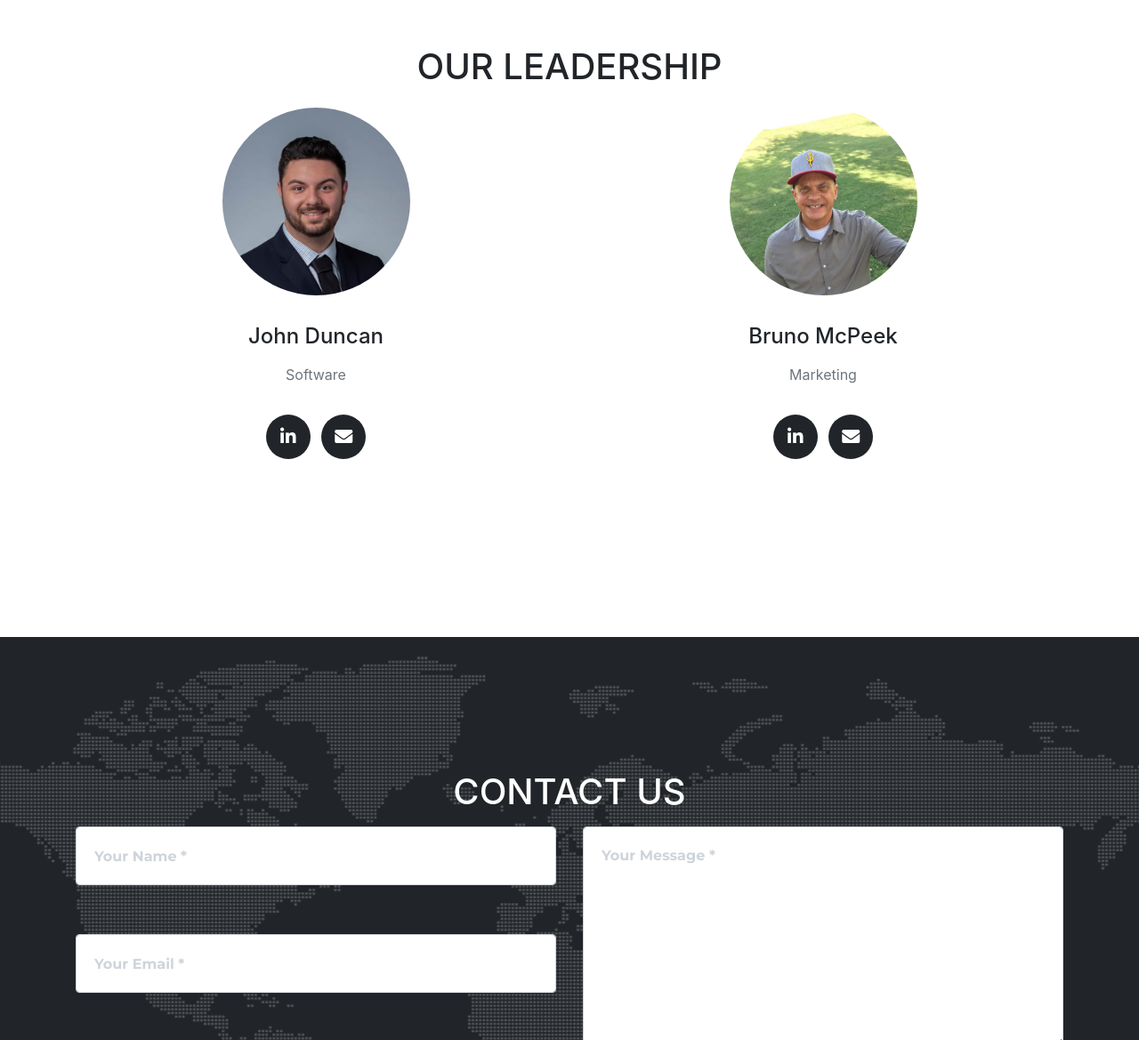
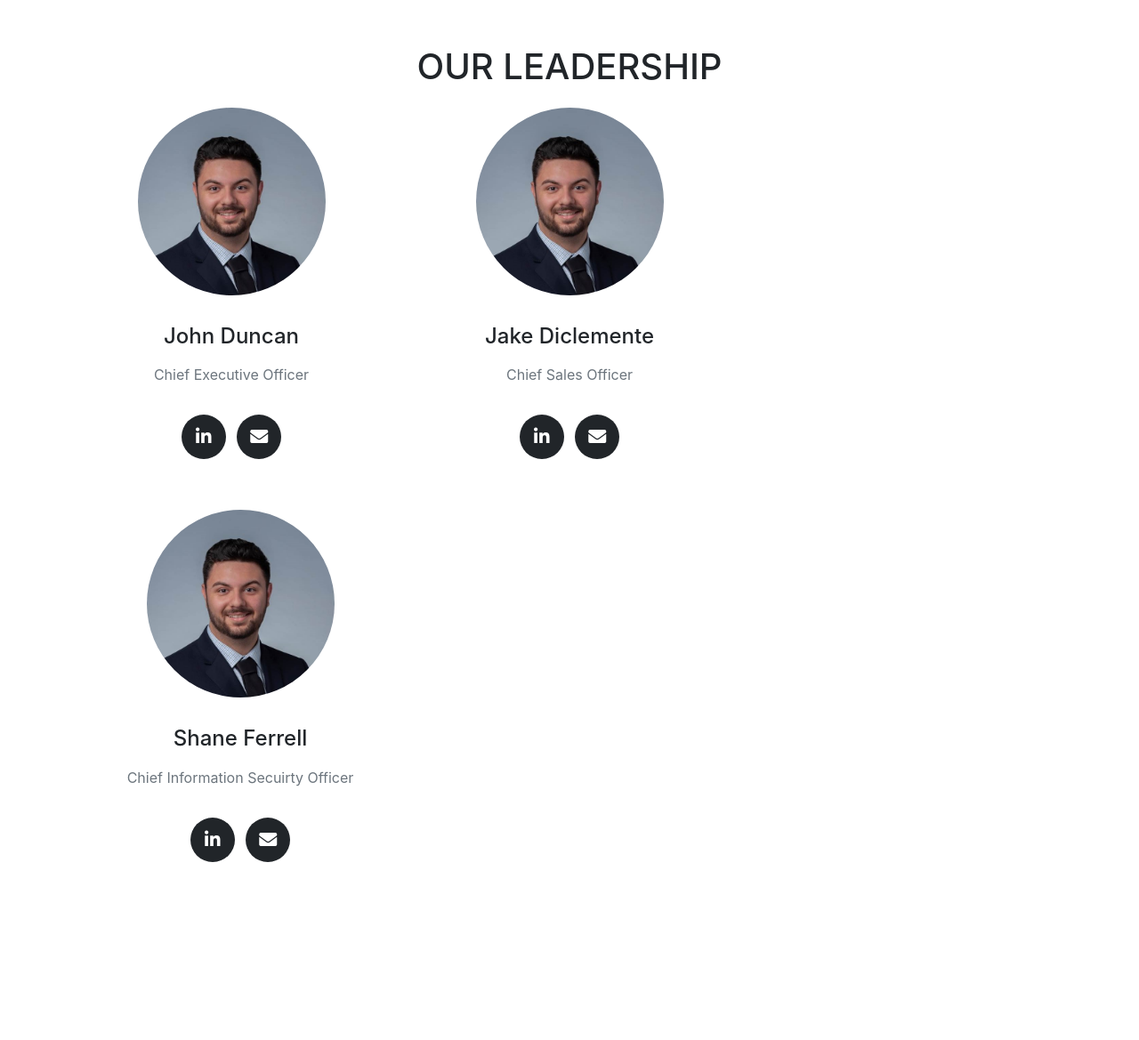
Before and after one commit to Lidzfreak3000/www-chiz, a website with bundled scripts: page startbootstrap-agency-gh-pages/index.html in a window 1280 px wide. Shown: the part 6552-7721 px from the top of the page at 89% size. Built offline with nearby package versions, Linux system fonts and the light colour scheme; a web font is replaced by a local one.

Commit message:
Updated team profiles

```diff
--- a/startbootstrap-agency-gh-pages/index.html
+++ b/startbootstrap-agency-gh-pages/index.html
@@ -227,11 +227,11 @@
         </div>
       </div>
       <div class="row">
-        <div class="col-sm-6">
+        <div class="col-sm-4">
           <div class="team-member">
-            <img class="mx-auto rounded-circle" src="img/team/image001.jpg" alt="">
+            <img class="mx-auto rounded-circle" src="img/team/john.jpg" alt="">
             <h4>John Duncan</h4>
-            <p class="text-muted">Software</p>
+            <p class="text-muted">Chief Executive Officer</p>
             <ul class="list-inline social-buttons">
               <li class="list-inline-item">
                 <a href="https://www.linkedin.com/in/john-duncan-6092b6137" target="_blank">
@@ -246,24 +246,44 @@
             </ul>
           </div>
         </div>
-        <div class="col-sm-6">
+        <diChv class="col-sm-4">
           <div class="team-member">
-            <img class="mx-auto rounded-circle" src="img/team/bruno.jpg" alt="">
-            <h4>Bruno McPeek</h4>
-            <p class="text-muted">Marketing</p>
+            <img class="mx-auto rounded-circle" src="img/team/john.jpg" alt="">
+            <h4>Jake Diclemente</h4>
+            <p class="text-muted">Chief Sales Officer</p>
             <ul class="list-inline social-buttons">
               <li class="list-inline-item">
-                <a href="https://www.linkedin.com/in/brunomcpeek/" target="_blank">
+                <a href="" target="_blank">
                   <i class="fab fa-linkedin-in"></i>
                 </a>
               </li>
               <li class="list-inline-item">
-                <a href="mailto: bmcpeek@scorpioneng.dev">
+                <a href="mailto: jdiclemente@scorpioneng.dev">
                   <i class="fas fa-envelope"></i>
                 </a>
               </li>
             </ul>
           </div>
+        </div>
+        <div class="col-sm-4">
+          <div class="team-member">
+            <img class="mx-auto rounded-circle" src="img/team/john.jpg" alt="">
+            <h4>Shane Ferrell</h4>
+            <p class="text-muted">Chief Information Secuirty Officer</p>
+            <ul class="list-inline social-buttons">
+              <li class="list-inline-item">
+                <a href="https://www.linkedin.com/in/shane-ferrell-56bb50b9" target="_blank">
+                  <i class="fab fa-linkedin-in"></i>
+                </a>
+              </li>
+              <li class="list-inline-item">
+                <a href="mailto: sferrell@scorpioneng.dev">
+                  <i class="fas fa-envelope"></i>
+                </a>
+              </li>
+            </ul>
+          </div>
+        </div>
       </div>
       <div class="row">
         <div class="col-lg-8 mx-auto text-center">
```
Also changed, not shown: startbootstrap-agency-gh-pages/img/team/bruno.jpg (deleted), startbootstrap-agency-gh-pages/img/team/john.jpg (renamed from startbootstrap-agency-gh-pages/img/team/image001.jpg).
